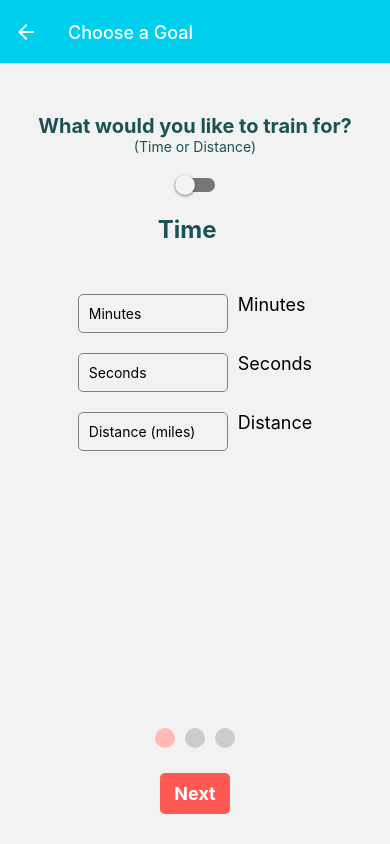
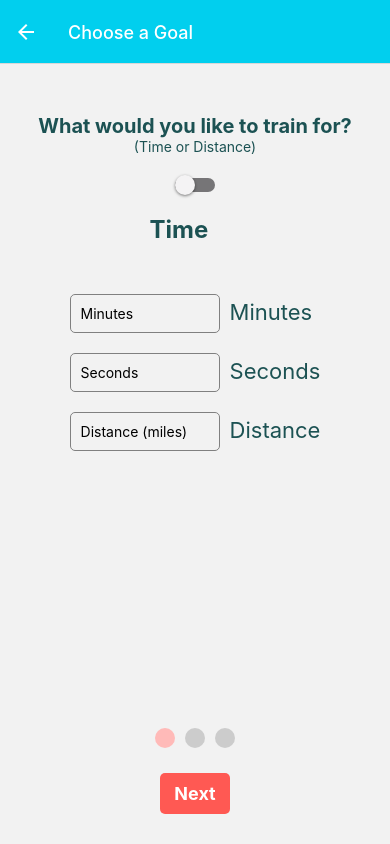
Before and after one commit to ysatynska/RunningApp, a React Native app in the folder RunningApp/: screen /goalScreen in a window 390 px wide. Built offline with nearby package versions, Linux system fonts and the light colour scheme.

Commit message:
Minor changes to Availability and TimePage

```diff
--- a/RunningApp/Availability.js
+++ b/RunningApp/Availability.js
@@ -3,7 +3,7 @@ import { TouchableOpacity, Text, View, StyleSheet, Pressable } from 'react-nativ
 import InputSpinner from 'react-native-input-spinner';
 import StepIndicator from "./StepIndicator";
 
-export default function Availability() {
+export default function Availability({ navigation }) {
     const [availability, setAvailability] = useState([
         { day: 'Sunday', available: false, hours: 0 },
         { day: 'Monday', available: false, hours: 0 },
--- a/RunningApp/TimePage.js
+++ b/RunningApp/TimePage.js
@@ -67,7 +67,6 @@ const styles = StyleSheet.create({
         flexDirection: 'row',
         alignItems: 'flex-start',
         marginBottom: 20,
-
       },
       input: {
         borderWidth: 1,
@@ -77,8 +76,10 @@ const styles = StyleSheet.create({
         width: 150,
       },
       label: {
+        marginTop: 5,
         marginLeft: 10,
-        fontSize: 18,
+        fontSize: 22,
+        color: '#1c5253',
       },
       option: {
         flexDirection: 'row',
```
